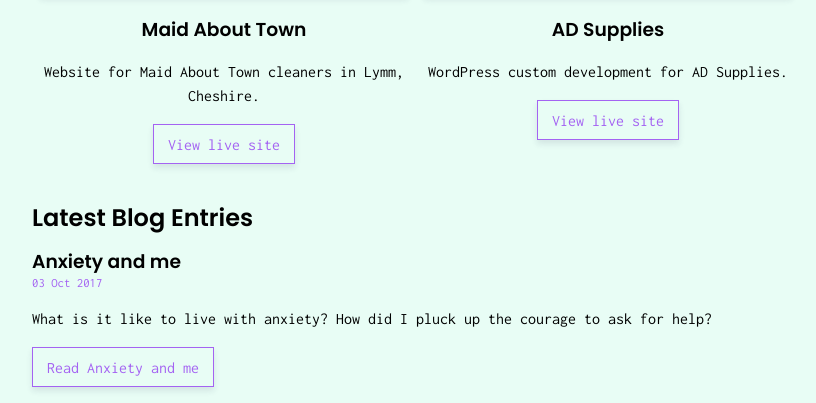
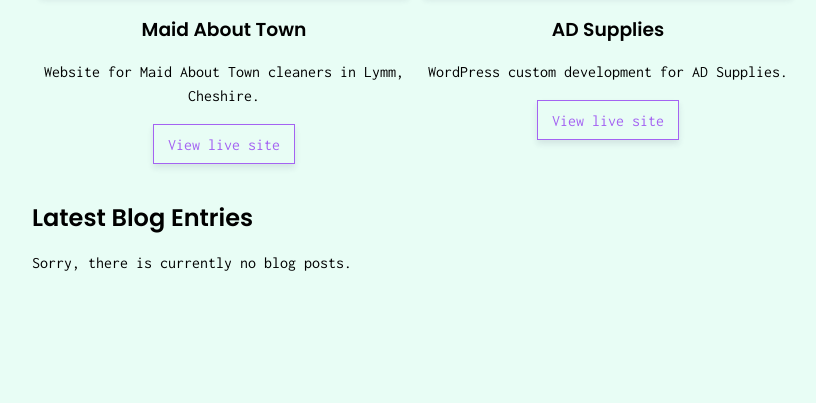
Before and after one commit to PatrickWhitehouse/Old-portfolio, a Jekyll site: the page built from index.html, in a window 1280 px wide, cut to the strip 886-1289 px from the top of the page. Shown: the whole strip, without its empty margins (224-1040 px from the left). Built offline with Jekyll 4.4.1, drawn with Linux system fonts in a browser that asks for light colours; nearby versions of some CDN libraries; Markdown is read by kramdown in place of the engine named in the settings; after the commit the page ends 1177 px from its top, so only the background shows below that.

Commit message:
blog if statement

```diff
--- a/_posts/2017-10-03-anxiety.md
+++ /dev/null
@@ -1,10 +0,0 @@
----
-layout: blog
-title: Anxiety and me
-excerpt: What is it like to live with anxiety? How did I pluck up the courage to ask for help?
----
-# Anxiety and me.
-
-
-## When did it all start?
-My anxiety first started during the period when my grandfather was unwell.
--- a/index.html
+++ b/index.html
@@ -29,6 +29,7 @@
 <div class="blog" id="blog">
   <h2>Latest Blog Entries</h2>
   <ul class="list pa0">
+    {% if site.posts != null %}
     {% for post in site.posts %}
     <li class="blog__post mb2">
       <h3 class="mb0">{{post.title}}</h3>
@@ -37,5 +38,8 @@
       <a href="{{post.url}}" class="common-button">Read {{post.title}}</a>
     </li>
     {% endfor %}
+    <p class="lh-copy">Sorry, there is currently no blog posts.</p>
+    {% else %}
+    {% endif %}
   </ul>
 </div>
```
